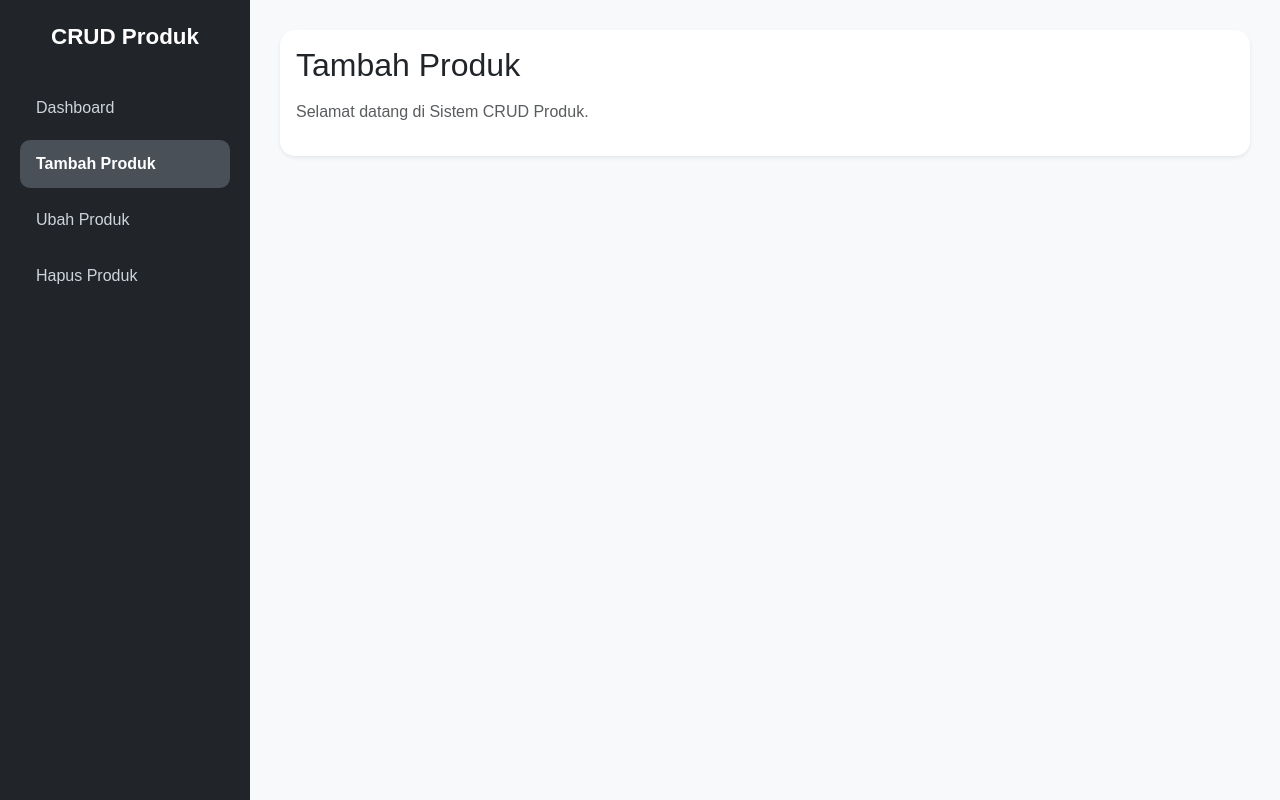
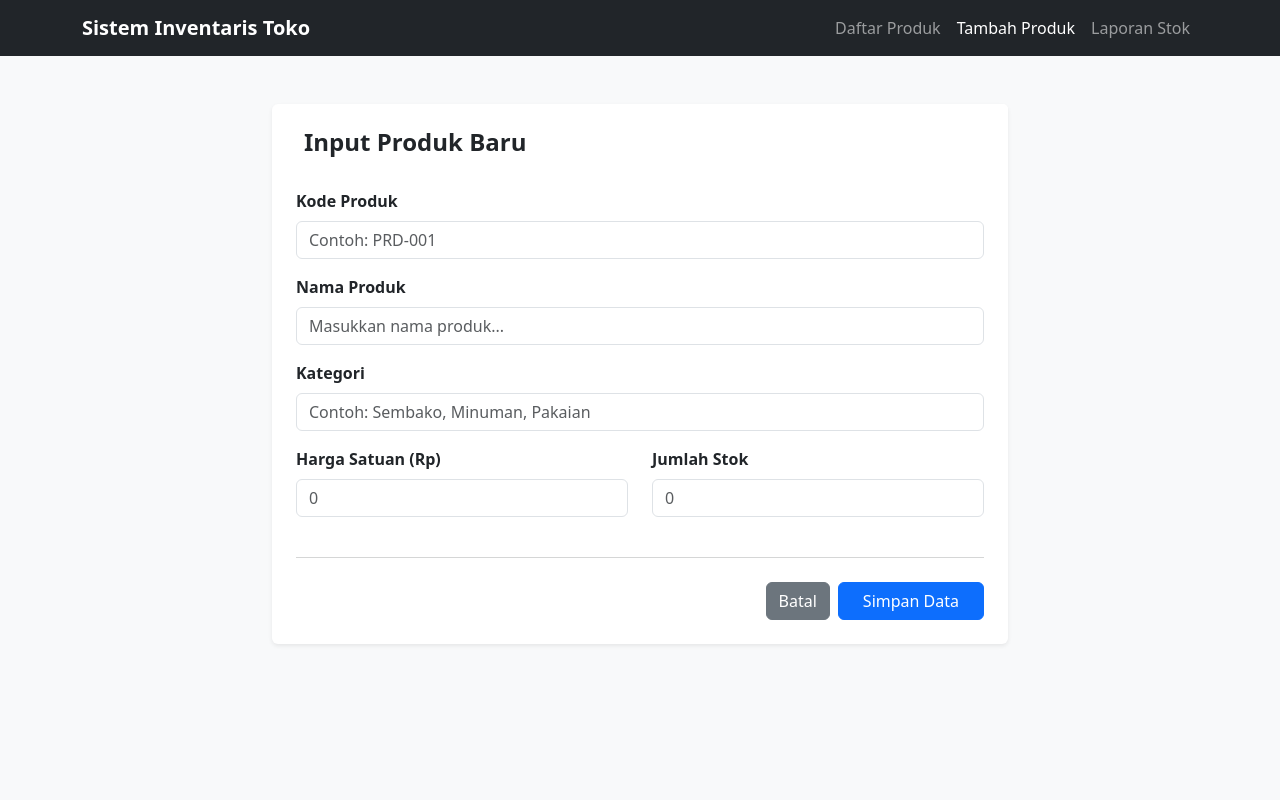
Before and after one commit to Allenn1132/CRUD-Praktikum, a PHP site: page /create.php in a window 1280 px wide. Run offline with PHP 8.4, Linux system fonts and the light colour scheme.

Commit message:
edit fix 2 banget(1)

```diff
--- a/create.php
+++ b/create.php
@@ -1,47 +1,120 @@
+<?php
+session_start();
+include 'connection.php';
+
+// Cek apakah tombol simpan ditekan
+if (isset($_POST['simpan'])) {
+    $kode = $_POST['kode'];
+    $nama = $_POST['nama'];
+    $kategori = $_POST['kategori'];
+    $harga = $_POST['harga'];
+    $stok = $_POST['stok'];
+
+    // Menggunakan Prepared Statement untuk mencegah SQL Injection
+    $stmt = $conn->prepare("INSERT INTO produk (kode, nama, kategori, harga, stok) VALUES (?, ?, ?, ?, ?)");
+
+    // "sssii" berarti: string, string, string, integer, integer
+    $stmt->bind_param("sssii", $kode, $nama, $kategori, $harga, $stok);
+
+    if ($stmt->execute()) {
+        header("Location: index.php");
+        exit;
+    } else {
+        $error = "Gagal menyimpan data ke database!";
+    }
+}
+?>
+
 <!DOCTYPE html>
 <html lang="id">
 <head>
     <meta charset="UTF-8">
     <meta name="viewport" content="width=device-width, initial-scale=1.0">
-    <title>CRUD Produk</title>
-    <link href="https://cdn.jsdelivr.net/npm/bootstrap@5.3.7/dist/css/bootstrap.min.css" rel="stylesheet">
-    <style>
-        * { margin: 0; padding: 0; box-sizing: border-box; }
-        body { background-color: #f8f9fa; font-family: Arial, sans-serif; }
-        .wrapper { display: flex; min-height: 100vh; }
-        .sidebar { width: 250px; background: #212529; padding: 20px; }
-        .sidebar .logo { color: white; font-size: 1.4rem; font-weight: bold; margin-bottom: 30px; text-align: center; }
-        .sidebar a { color: #ced4da; text-decoration: none; display: block; padding: 12px 16px; margin-bottom: 8px; border-radius: 10px; transition: 0.2s; }
-        .sidebar a:hover { background-color: #343a40; color: white; }
-        .sidebar a.active { background-color: #495057; color: white; font-weight: 600; }
-        .content { flex: 1; padding: 30px; }
-        .card { border: none; border-radius: 15px; }
-    </style>
+    <title>Tambah Produk - Sistem Inventaris Toko</title>
+    <link href="https://cdn.jsdelivr.net/npm/bootstrap@5.3.0/dist/css/bootstrap.min.css" rel="stylesheet">
 </head>
-<body>
-<div class="wrapper">
-    <div class="sidebar">
-        <div class="logo">CRUD Produk</div>
-        <a href="index.php">Dashboard</a>
-        <a href="create.php" class="active">Tambah Produk</a>
-        <a href="update.php">Ubah Produk</a>
-        <a href="delete.php">Hapus Produk</a>
+
+<body class="bg-light">
+
+<nav class="navbar navbar-expand-lg navbar-dark bg-dark">
+    <div class="container">
+        <a class="navbar-brand fw-bold" href="index.php">Sistem Inventaris Toko</a>
+
+        <button class="navbar-toggler" type="button" data-bs-toggle="collapse" data-bs-target="#navbarNav" aria-controls="navbarNav" aria-expanded="false" aria-label="Toggle navigation">
+            <span class="navbar-toggler-icon"></span>
+        </button>
+
+        <div class="collapse navbar-collapse" id="navbarNav">
+            <ul class="navbar-nav ms-auto">
+                <li class="nav-item">
+                    <a class="nav-link" href="index.php">Daftar Produk</a>
+                </li>
+                <li class="nav-item">
+                    <a class="nav-link active" aria-current="page" href="create.php">Tambah Produk</a>
+                </li>
+                <li class="nav-item">
+                    <a class="nav-link" href="#">Laporan Stok</a>
+                </li>
+            </ul>
+        </div>
     </div>
-    <div class="content">
-    <div class="card shadow-sm">
-        <div class="card-body">
-            <h2 class="mb-3">Tambah Produk</h2>
-                <p class="text-muted">
-                    Selamat datang di Sistem CRUD Produk.
-                </p>
+</nav>
+
+<div class="container mt-5">
+    <div class="row justify-content-center">
+        <div class="col-md-8">
+            <div class="card shadow-sm border-0">
+                <div class="card-header bg-white pb-0 pt-4 border-0 ms-3">
+                    <h4 class="fw-bold">Input Produk Baru</h4>
+                </div>
+                <div class="card-body p-4">
+
+                    <?php if(isset($error)): ?>
+                        <div class="alert alert-danger"><?= $error; ?></div>
+                    <?php endif; ?>
+
+                    <form method="POST" action="">
+                        <div class="mb-3">
+                            <label class="form-label fw-semibold">Kode Produk</label>
+                            <input type="text" name="kode" class="form-control" placeholder="Contoh: PRD-001" required>
+                        </div>
+
+                        <div class="mb-3">
+                            <label class="form-label fw-semibold">Nama Produk</label>
+                            <input type="text" name="nama" class="form-control" placeholder="Masukkan nama produk..." required>
+                        </div>
+
+                        <div class="mb-3">
+                            <label class="form-label fw-semibold">Kategori</label>
+                            <input type="text" name="kategori" class="form-control" placeholder="Contoh: Sembako, Minuman, Pakaian" required>
+                        </div>
+
+                        <div class="row">
+                            <div class="col-md-6 mb-3">
+                                <label class="form-label fw-semibold">Harga Satuan (Rp)</label>
+                                <input type="number" name="harga" class="form-control" placeholder="0" required>
+                            </div>
+
+                            <div class="col-md-6 mb-3">
+                                <label class="form-label fw-semibold">Jumlah Stok</label>
+                                <input type="number" name="stok" class="form-control" placeholder="0" required>
+                            </div>
+                        </div>
+
+                        <hr class="mt-4 mb-4 text-muted">
+
+                        <div class="d-flex justify-content-end gap-2">
+                            <a href="index.php" class="btn btn-secondary">Batal</a>
+                            <button type="submit" name="simpan" class="btn btn-primary px-4">Simpan Data</button>
+                        </div>
+                    </form>
+
+                </div>
             </div>
         </div>
     </div>
+</div>
 
-    <?php
-    //code php taro disini
-    ?>
-
-<script src="https://cdn.jsdelivr.net/npm/bootstrap@5.3.7/dist/js/bootstrap.bundle.min.js"></script>
+<script src="https://cdn.jsdelivr.net/npm/bootstrap@5.3.0/dist/js/bootstrap.bundle.min.js"></script>
 </body>
 </html>
--- a/index.php
+++ b/index.php
@@ -29,7 +29,7 @@ include 'connection.php';
                     <a class="nav-link active" aria-current="page" href="index.php">Daftar Produk</a>
                 </li>
                 <li class="nav-item">
-                    <a class="nav-link" href="tambah.php">Tambah Produk</a>
+                    <a class="nav-link" href="create.php">Tambah Produk</a>
                 </li>
                 <li class="nav-item">
                     <a class="nav-link" href="#">Laporan Stok</a>
```
